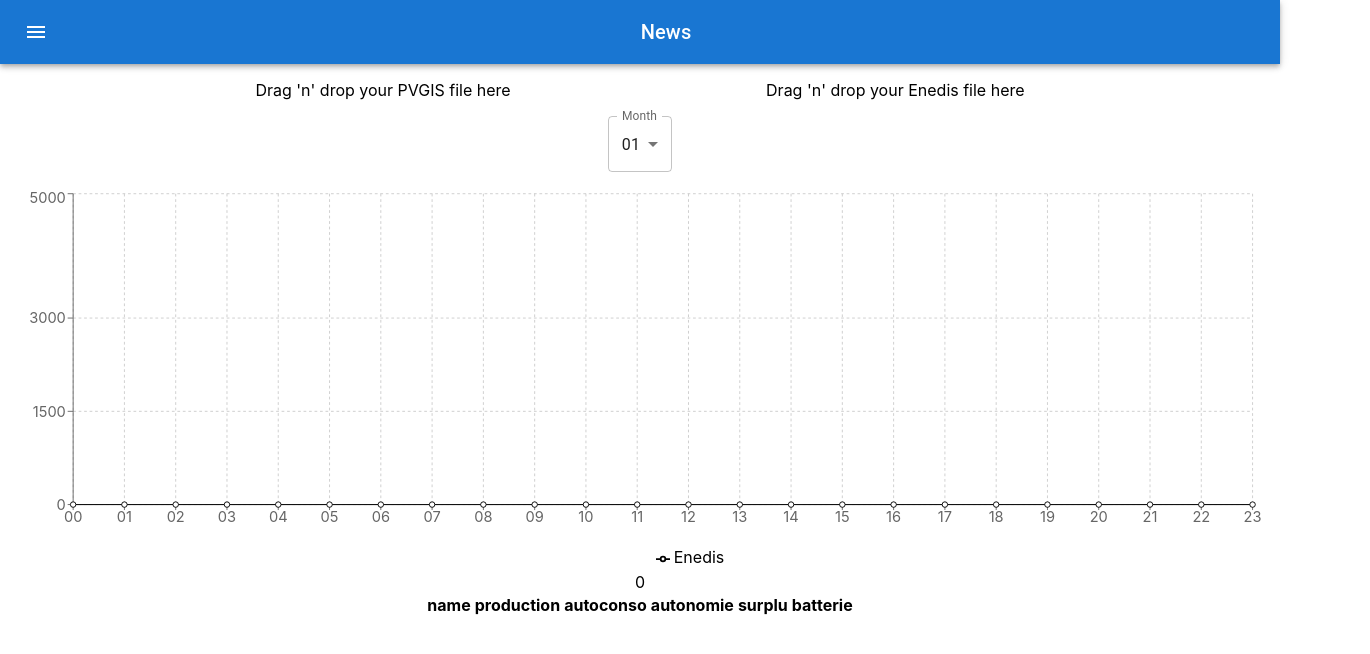
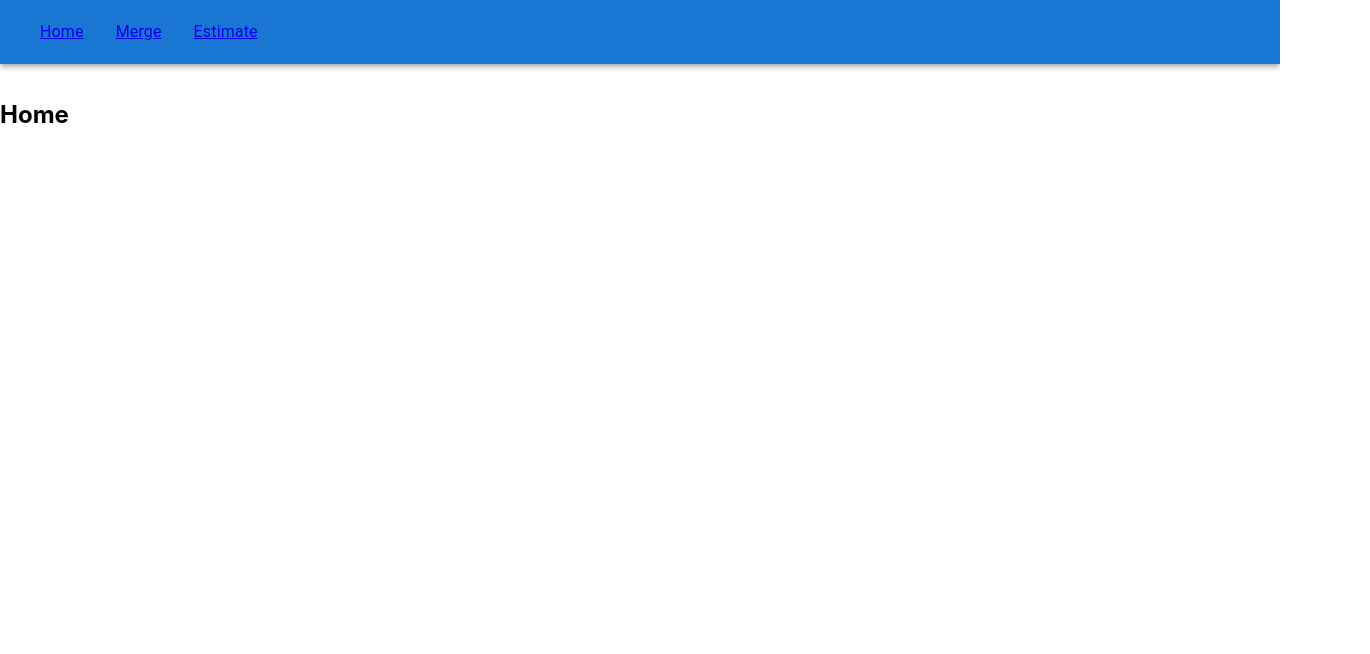
Before and after one commit to dayofr/pvtools, a React (Vite) app: page / in a window 1280 px wide. Shown: the top 654 px of the page, 1370 px wide, since content can reach past the window. Built offline with nearby package versions, Linux system fonts and the light colour scheme.

Commit message:
Add react-router-dom to  add new pages

```diff
--- a/package.json
+++ b/package.json
@@ -18,6 +18,7 @@
     "react": "^17.0.2",
     "react-dom": "^17.0.2",
     "react-dropzone": "^12.0.4",
+    "react-router-dom": "^6.3.0",
     "recharts": "^2.1.9"
   },
   "devDependencies": {
--- a/src/components/Menu.tsx
+++ b/src/components/Menu.tsx
@@ -3,26 +3,41 @@ import AppBar from "@mui/material/AppBar";
 import Box from "@mui/material/Box";
 import Toolbar from "@mui/material/Toolbar";
 import Typography from "@mui/material/Typography";
-import IconButton from "@mui/material/IconButton";
-import MenuIcon from "@mui/icons-material/Menu";
+import { MenuItem } from "@mui/material";
+import { Link } from "react-router-dom";
 
 export default function Menu() {
   return (
     <Box sx={{ flexGrow: 1 }}>
       <AppBar position="static">
         <Toolbar>
-          <IconButton
-            size="large"
-            edge="start"
-            color="inherit"
-            aria-label="menu"
-            sx={{ mr: 2 }}
+          <MenuItem
+            onClick={() => {
+              return null;
+            }}
           >
-            <MenuIcon />
-          </IconButton>
-          <Typography variant="h6" component="div" sx={{ flexGrow: 1 }}>
-            News
-          </Typography>
+            <Typography textAlign="center">
+              <Link to="/">Home</Link>
+            </Typography>
+          </MenuItem>
+          <MenuItem
+            onClick={() => {
+              return null;
+            }}
+          >
+            <Typography textAlign="center">
+              <Link to="/merge">Merge</Link>
+            </Typography>
+          </MenuItem>
+          <MenuItem
+            onClick={() => {
+              return null;
+            }}
+          >
+            <Typography textAlign="center">
+              <Link to="/estimate">Estimate</Link>
+            </Typography>
+          </MenuItem>
         </Toolbar>
       </AppBar>
     </Box>
--- a/src/main.tsx
+++ b/src/main.tsx
@@ -1,11 +1,43 @@
 import React from "react";
 import ReactDOM from "react-dom";
 import "./index.css";
-import App from "./App";
+import { Routes, Route, BrowserRouter } from "react-router-dom";
+import Menu from "./components/Menu";
+const Estimate = React.lazy(() => import("./routes/Estimate"));
+const Home = React.lazy(() => import("./routes/Home"));
+const Merge = React.lazy(() => import("./routes/Merge"));
 
 ReactDOM.render(
   <React.StrictMode>
-    <App />
+    <BrowserRouter>
+      <Menu />
+      <Routes>
+        <Route
+          path="/"
+          element={
+            <React.Suspense fallback={<>...</>}>
+              <Home />
+            </React.Suspense>
+          }
+        />
+        <Route
+          path="merge"
+          element={
+            <React.Suspense fallback={<>...</>}>
+              <Merge />
+            </React.Suspense>
+          }
+        />
+        <Route
+          path="estimate"
+          element={
+            <React.Suspense fallback={<>...</>}>
+              <Estimate />
+            </React.Suspense>
+          }
+        />
+      </Routes>{" "}
+    </BrowserRouter>
   </React.StrictMode>,
   document.getElementById("root")
 );
--- a/src/App.tsx
+++ b/src/routes/Estimate.tsx
@@ -1,8 +1,7 @@
-import "./App.css";
-import Menu from "./components/Menu";
-import DropzonePvgis from "./components/DropzonePvgis";
-import DropzoneEnedis from "./components/DropzoneEnedis";
-import Chart from "./components/Chart";
+import "../App.css";
+import DropzonePvgis from "../components/DropzonePvgis";
+import DropzoneEnedis from "../components/DropzoneEnedis";
+import Chart from "../components/Chart";
 import { useEffect, useState } from "react";
 import {
   FormControl,
@@ -11,9 +10,9 @@ import {
   Select,
   SelectChangeEvent,
 } from "@mui/material";
-import Stats from "./components/Stats";
+import Stats from "../components/Stats";
 
-function App() {
+function Estimate() {
   const [month, setMonth] = useState("01");
   const [nameFile, setNameFile] = useState("");
   const [pvgis, setPvgis] = useState<{ data: {} }>(() => {
@@ -47,7 +46,6 @@ function App() {
 
   return (
     <div className="App">
-      <Menu />
       <div id="dropzones">
         <DropzonePvgis setPvgis={setPvgis} setNameFile={setNameFile} />
         <DropzoneEnedis
@@ -97,4 +95,4 @@ function App() {
   );
 }
 
-export default App;
+export default Estimate;
--- /dev/null
+++ b/src/routes/Home.tsx
@@ -0,0 +1,7 @@
+export default function Home() {
+  return (
+    <main style={{ padding: "1rem 0" }}>
+      <h2>Home</h2>
+    </main>
+  );
+}
--- /dev/null
+++ b/src/routes/Merge.tsx
@@ -0,0 +1,7 @@
+export default function Merge() {
+  return (
+    <main style={{ padding: "1rem 0" }}>
+      <h2>Soon !!!</h2>
+    </main>
+  );
+}
```
Also changed, not shown: 1 other file (tests, documents, lock files or other folders).
